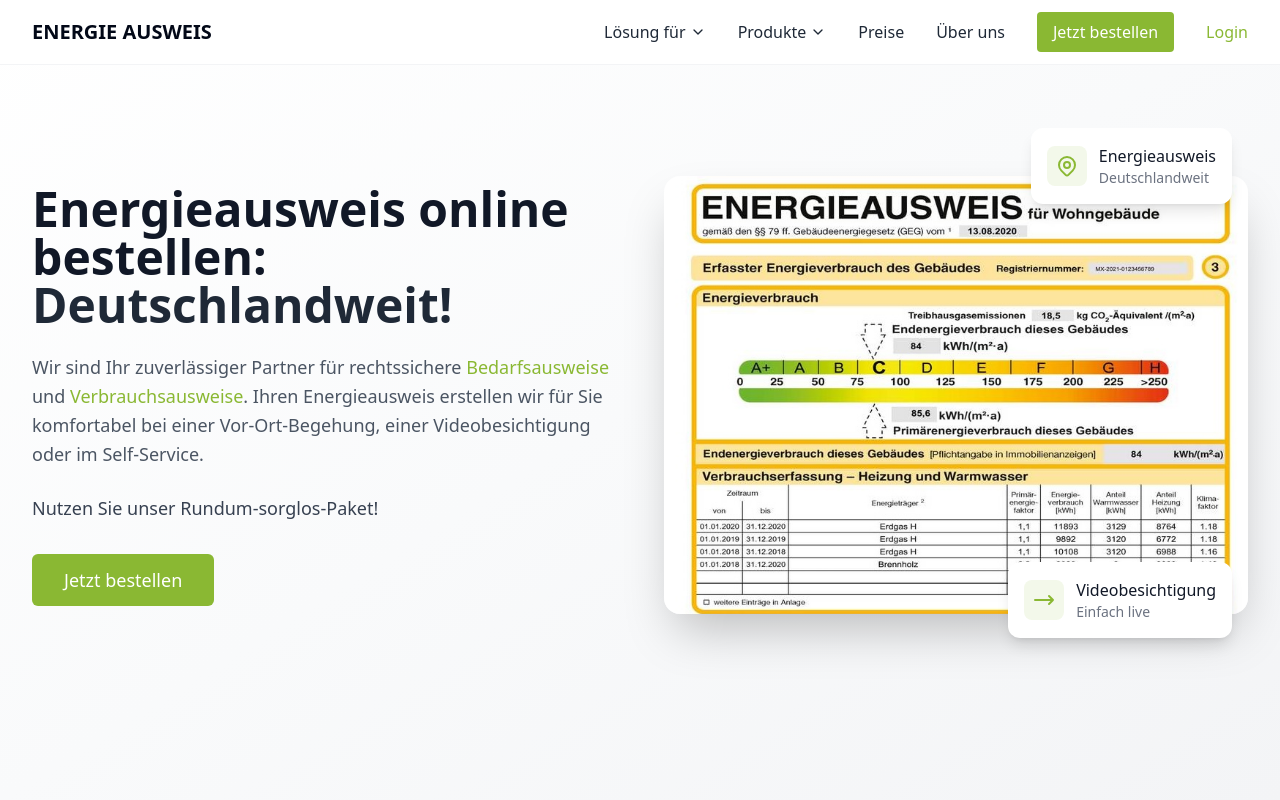
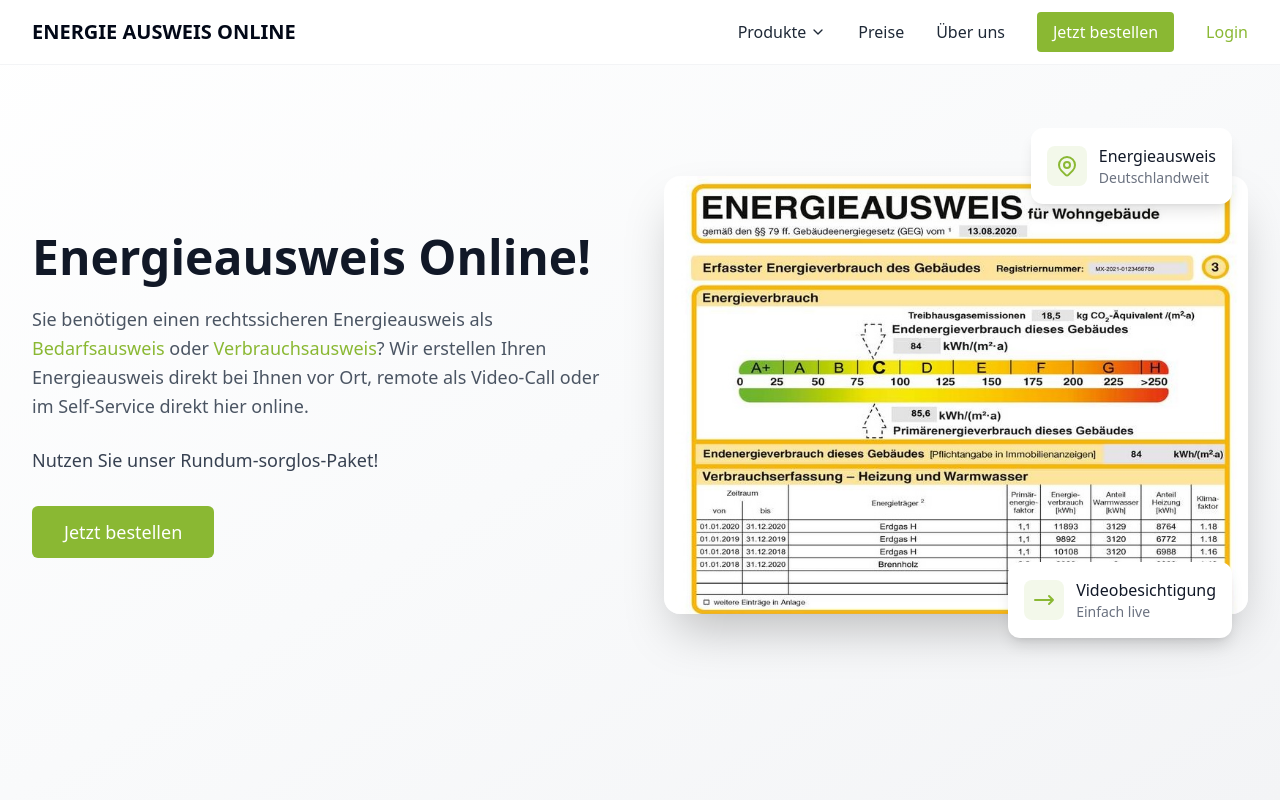
Before and after one commit to mldwr/recreate-hero-website, a React (Vite) app: page / in a window 1280 px wide. Shown: the top 800 px of the page. Built offline with nearby package versions, Linux system fonts and the light colour scheme.

Commit message:
Refine Hero and Navbar text for clarity and conciseness
- Simplify Hero section headline to be more direct
- Update Hero section description to be more concise and user-focused
- Modify Navbar brand text to include "ONLINE"
- Remove unnecessary navigation dropdown in Navbar

```diff
--- a/src/components/Hero.tsx
+++ b/src/components/Hero.tsx
@@ -13,18 +13,16 @@ const Hero = () => {
                   In <span className="text-primary font-bold text-2xl">48</span> Stunden
                 </p> */}
                 <h1 className="text-4xl sm:text-5xl font-bold text-gray-900 leading-tight">
-                  Energieausweis online bestellen:
-                  <br />
-                  <span className="text-gray-800">Deutschlandweit!</span>
+                  Energieausweis Online!
                 </h1>
               </div>
 
               <p className="text-lg text-gray-600 leading-relaxed">
-                Wir sind Ihr zuverlässiger Partner für rechtssichere{" "}
-                <span className="text-primary hover:underline cursor-pointer">Bedarfsausweise</span> und{" "}
-                <span className="text-primary hover:underline cursor-pointer">Verbrauchsausweise</span>.
-                Ihren Energieausweis erstellen wir für Sie komfortabel bei einer Vor-Ort-Begehung,
-                einer Videobesichtigung oder im Self-Service.
+                Sie benötigen einen rechtssicheren Energieausweis als{" "}
+                <span className="text-primary hover:underline cursor-pointer">Bedarfsausweis</span> oder{" "}
+                <span className="text-primary hover:underline cursor-pointer">Verbrauchsausweis</span>?
+                Wir erstellen Ihren Energieausweis direkt bei Ihnen vor Ort,
+                remote als Video-Call oder im Self-Service direkt hier online.
               </p>
 
               <p className="text-lg text-gray-700 font-medium">
--- a/src/components/Navbar.tsx
+++ b/src/components/Navbar.tsx
@@ -11,18 +11,12 @@ const Navbar = () => {
         <div className="flex justify-between h-16">
           <div className="flex items-center">
             <a href="/" className="flex items-center space-x-2">
-              <span className="text-xl font-semibold">ENERGIE AUSWEIS</span>
+              <span className="text-xl font-semibold">ENERGIE AUSWEIS ONLINE</span>
             </a>
           </div>
 
           {/* Desktop Navigation */}
           <div className="hidden md:flex md:items-center md:space-x-8">
-            <div className="relative group">
-              <button className="flex items-center space-x-1 text-gray-800 hover:text-primary transition-colors">
-                <span>Lösung für</span>
-                <ChevronDown className="w-4 h-4" />
-              </button>
-            </div>
             <div className="relative group">
               <button className="flex items-center space-x-1 text-gray-800 hover:text-primary transition-colors">
                 <span>Produkte</span>
```
